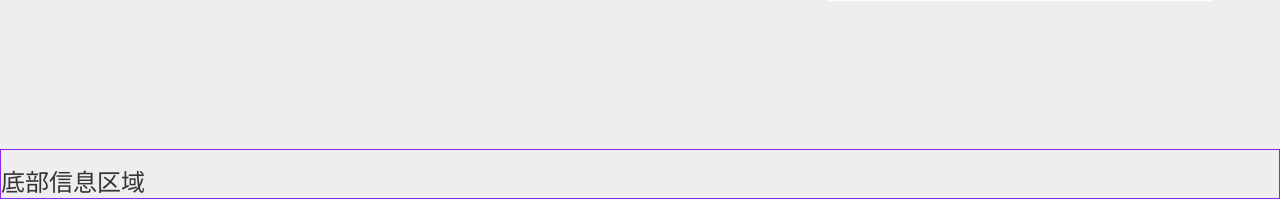
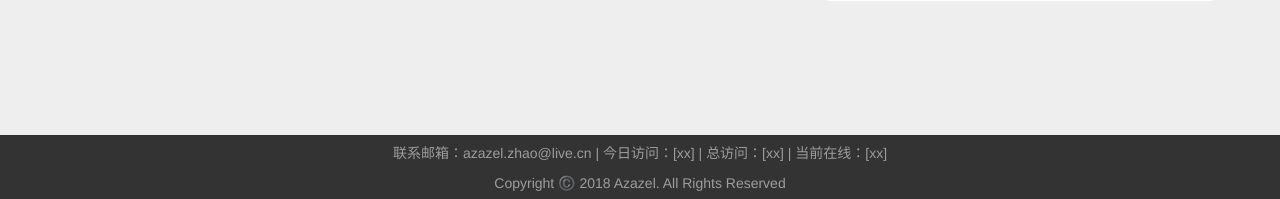
Before and after one commit to AzazelX5/Blog, a Django app: page /blog/home/ in a window 1280 px wide. Shown: the part 601-800 px from the top of the page. Run offline with Django 3.2, Linux system fonts and the light colour scheme; data that the repository does not hold is empty; some libraries are stand-ins or nearby versions.

Commit message:
[Add] 添加底部信息 #23

```diff
--- a/blog/templates/base.html
+++ b/blog/templates/base.html
@@ -68,8 +68,6 @@
         }
         .foot{
             width: 100%;
-            height: 50px;
-            border: blueviolet 1px solid;
         }
     </style>
 
@@ -188,10 +186,9 @@
     </div>
 
     <!-- 底部信息栏 -->
-    <div class="foot">
+    <div class="foot text-center">
         {% include 'foot.html' %}
     </div>
-
 
     <script>
      // 底部信息位置
--- a/blog/templates/foot.html
+++ b/blog/templates/foot.html
@@ -1,12 +1,17 @@
-<!DOCTYPE html>
-<html lang="en">
-<head>
-    <meta charset="UTF-8">
-    <title>Title</title>
-</head>
-<body>
-    <div>
-        <h3>底部信息区域</h3>
-    </div>
-</body>
-</html>
+<style>
+    .font-color{
+        color: #9d9d9d;
+    }
+    .foot-box{
+        padding: 5px 0 ;
+    }
+</style>
+<div class="foot-box" style="background: #333333">
+    <p class="font-color" style="margin-top: 3px">
+        <span>联系邮箱：azazel.zhao@live.cn | </span>
+        <span>今日访问：[xx] | </span>
+        <span>总访问：[xx] | </span>
+        <span>当前在线：[xx]</span>
+    </p>
+    <p class="font-color" style="margin-bottom: 1px">Copyright ©️ 2018 Azazel. All Rights Reserved </p>
+</div>
--- a/blog/templates/home_content.html
+++ b/blog/templates/home_content.html
@@ -8,6 +8,7 @@
             margin-bottom: 10px;
             position: relative;
             clear: both;
+            border-radius: 5px;
             /*left: -15px;*/
             /*right: 15px;*/
         }
@@ -86,7 +87,7 @@
             <!-- 顶部文章标题区 -->
             <header>
                 <!-- 文章标签 -->
-                <a href="#">
+                <a href="{% url 'category' article.category %}">
                     <span class="label label-info">{{ article.category }}</span>
                 </a>
                 <h2>
```
